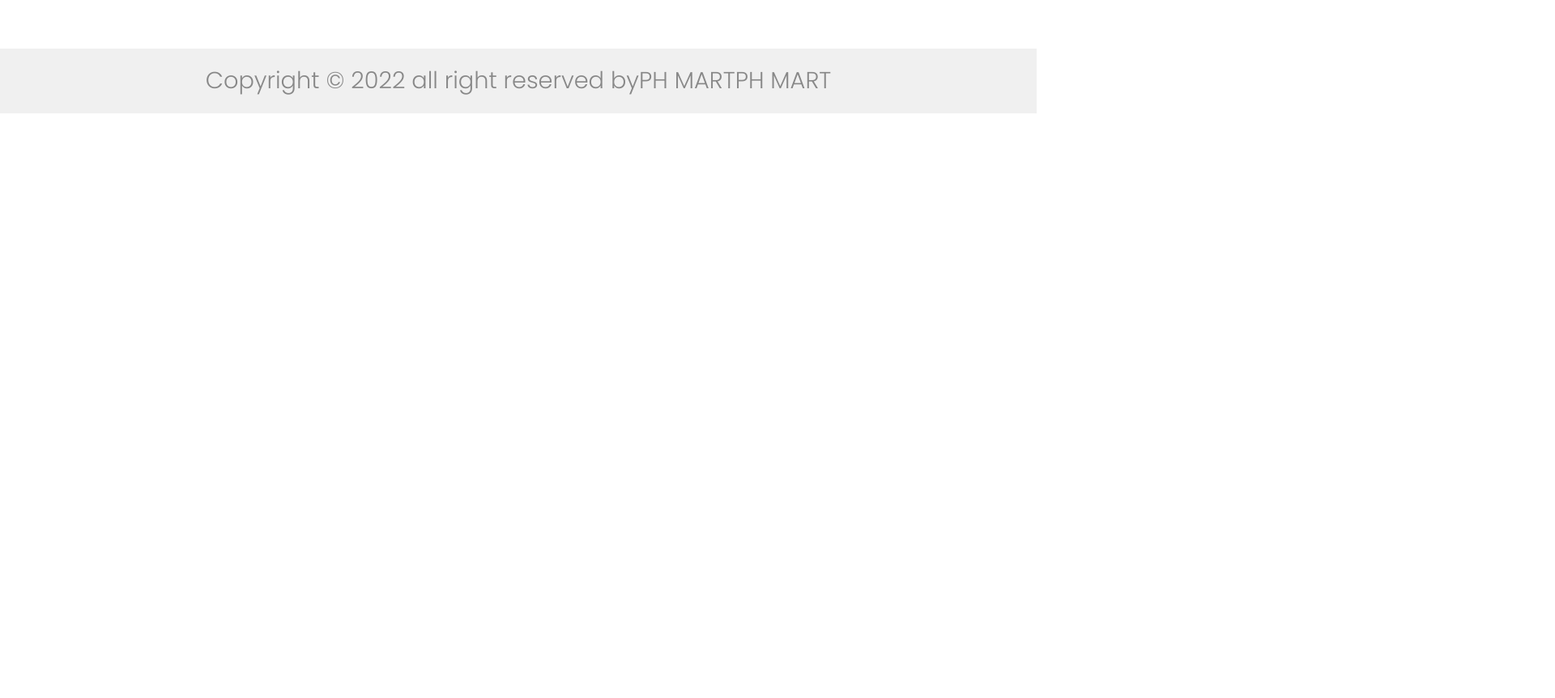
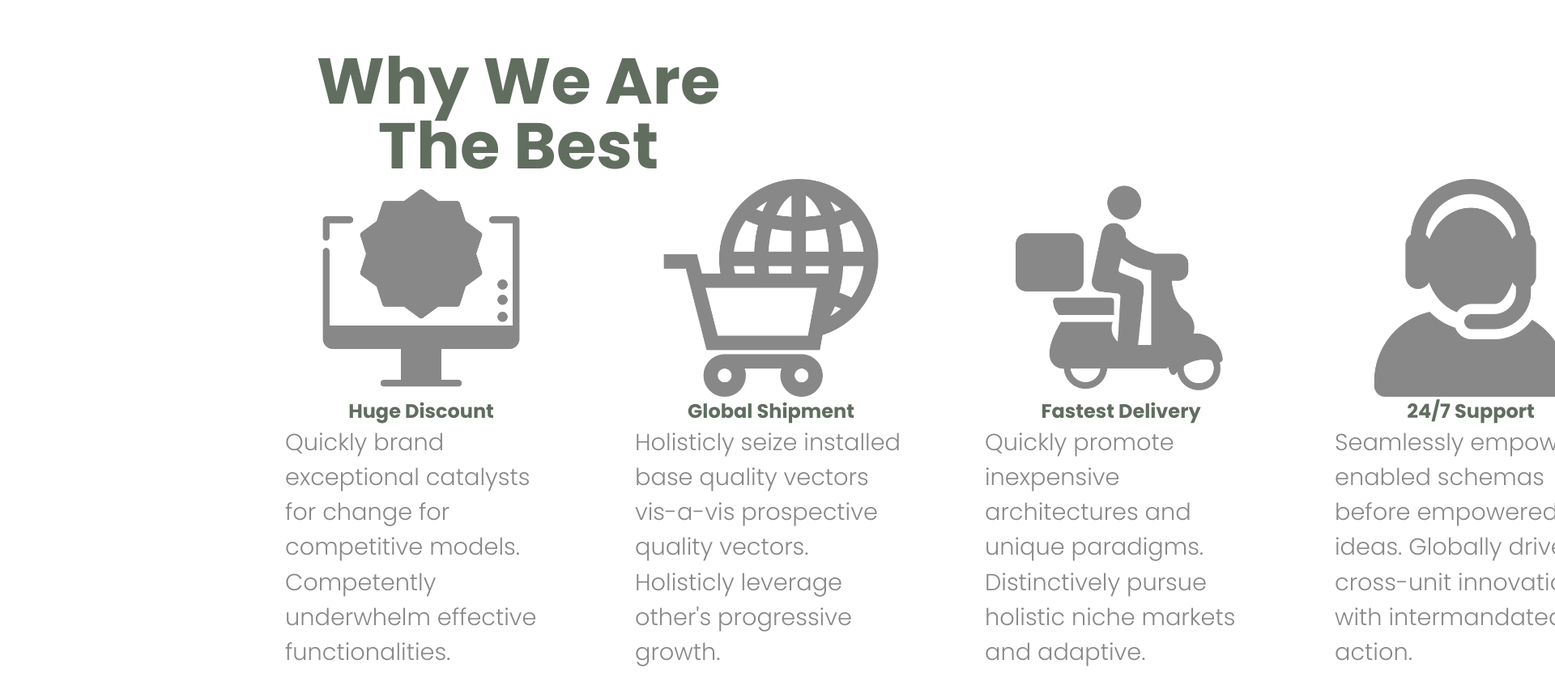
Before and after one commit to mohiuddinahmed121/ph-mart-main-html, a plain HTML site: page index.html in a window 1280 px wide. Shown: the part 2196-3058 px from the top of the page at 81% size, 1920 px wide, since content can reach past the window. Before the commit the page ends 2336 px from the top, so only its background shows below. Drawn offline with Linux system fonts and the light colour scheme.

Commit message:
service section added

```diff
--- a/css/style.css
+++ b/css/style.css
@@ -193,6 +193,32 @@ header nav .menu a li:hover {
     margin-top: 1rem;
 }
 
+/* last-card */
+
+
+.products-section .service{
+    display: grid;
+    grid-template-columns: repeat(4, 1fr);
+    grid-gap: 2rem;
+
+
+}
+
+
+.products-section .service .service-card{
+    width: 25rem;
+    height: 30rem;
+    display: flex;
+    justify-content: center;
+    align-items: center;
+    flex-direction: column;
+    padding: 2rem;
+    margin-bottom: 2rem;
+}
+.products-section .service .service-card img{
+    width: 80%;
+}
+
 
 /* footer-section */
 
--- a/index.html
+++ b/index.html
@@ -73,7 +73,42 @@
             </div>
         </div>
     </section>
-    <!------footer------>
+
+    <!-- service section -->
+
+
+    <section id="services" class="products-section">
+        <h1>Why We Are The Best</h1>
+        <div class="service">
+            <div class="service-card">
+                <img src="./images/discount.png" alt="">
+                <h2>Huge Discount</h2>
+                <p>Quickly brand exceptional catalysts for change for competitive models. Competently underwhelm
+                    effective functionalities.</p>
+            </div>
+            <div class="service-card">
+                <img src="./images/global.png" alt="">
+                <h2>Global Shipment</h2>
+                <p>Holisticly seize installed base quality vectors vis-a-vis prospective quality vectors. Holisticly
+                    leverage other's progressive growth.</p>
+            </div>
+            <div class="service-card">
+                <img src="./images/motorbike.png" alt="">
+                <h2>Fastest Delivery
+                </h2>
+                <p>Quickly promote inexpensive architectures and unique paradigms. Distinctively pursue holistic niche
+                    markets and adaptive.</p>
+            </div>
+            <div class="service-card">
+                <img src="./images/service.png" alt="">
+                <h2>24/7 Support</h2>
+                <p>Seamlessly empower enabled schemas before empowered ideas. Globally drive cross-unit innovation with
+                    intermandated action.</p>
+            </div>
+        </div>
+    </section>
+
+    <!-- ----footer---- -->
     <footer>
         <p>Copyright &copy; 2022 all right reserved by<span>PH MART</span>PH MART</p>
     </footer>
```
